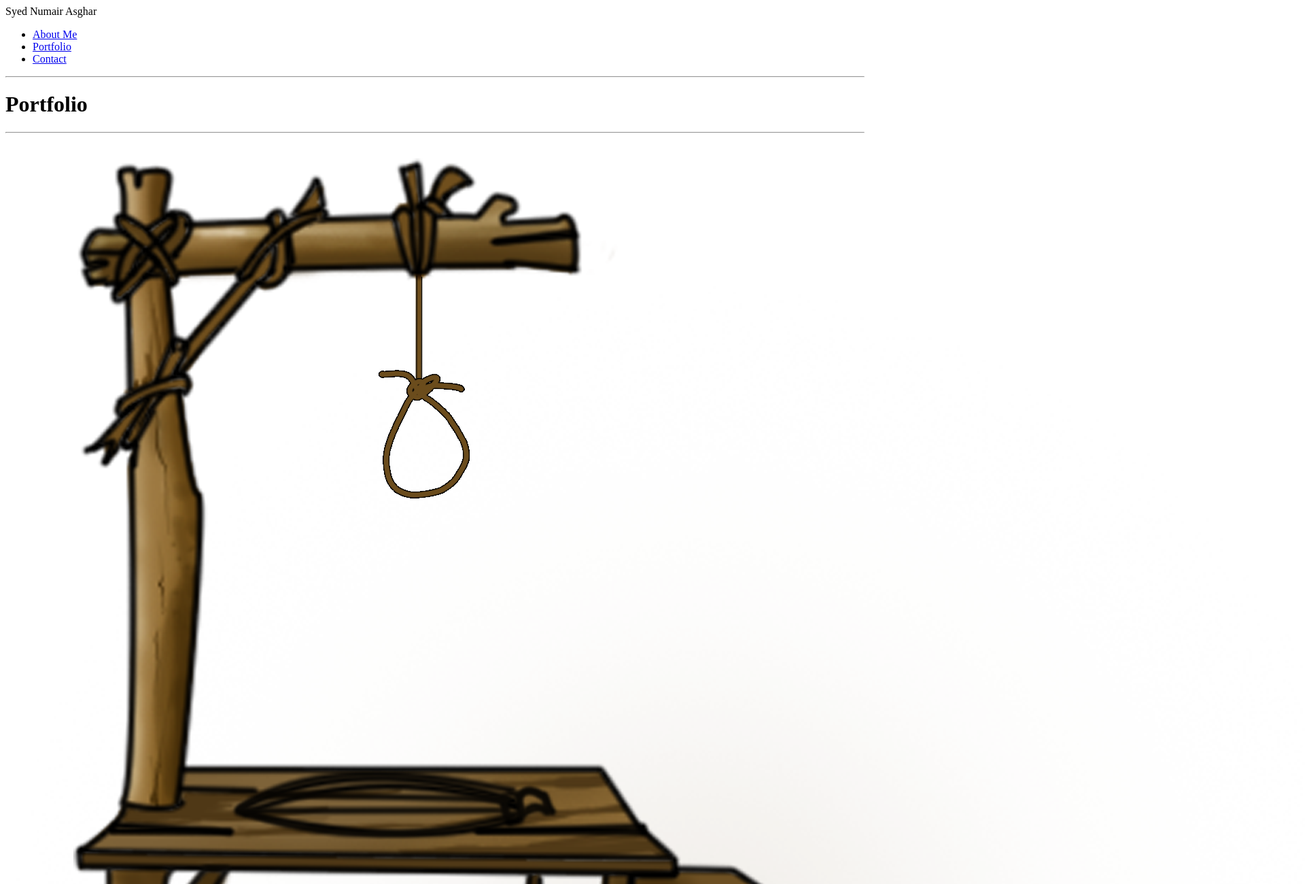
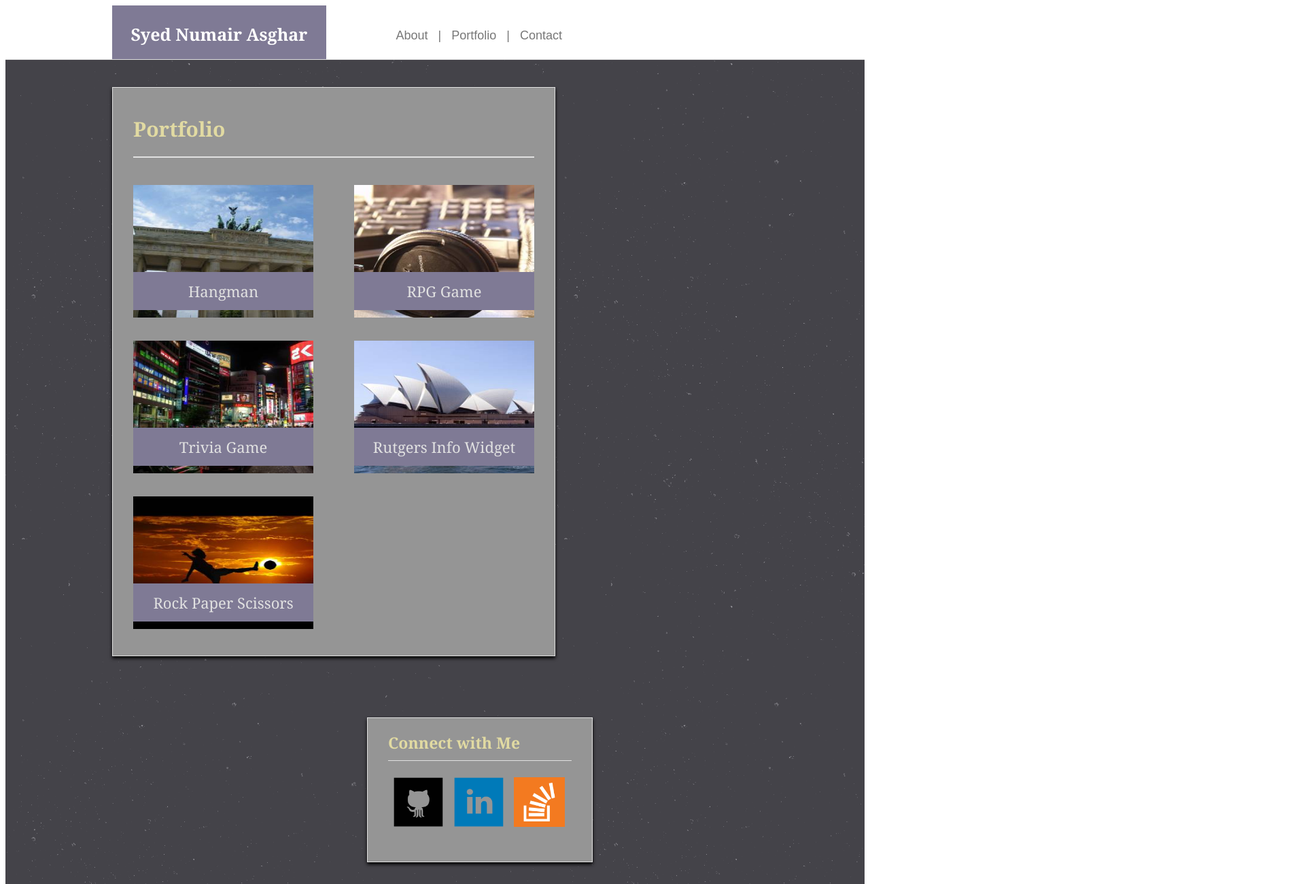
Before and after one commit to nasghar18/Basic-Portfolio, a plain HTML site: page portfolio.html in a window 1280 px wide. Shown: the top 1300 px of the page at 68% size, 1920 px wide, since content can reach past the window. Drawn offline with Linux system fonts and the light colour scheme.

Commit message:
all intial files that should hopefully meet basic project requirements

```diff
--- a/assets/css/reset.css
+++ b/assets/css/reset.css
@@ -0,0 +1,48 @@
+/* http://meyerweb.com/eric/tools/css/reset/
+   v2.0 | 20110126
+   License: none (public domain)
+*/
+
+html, body, div, span, applet, object, iframe,
+h1, h2, h3, h4, h5, h6, p, blockquote, pre,
+a, abbr, acronym, address, big, cite, code,
+del, dfn, em, img, ins, kbd, q, s, samp,
+small, strike, strong, sub, sup, tt, var,
+b, u, i, center,
+dl, dt, dd, ol, ul, li,
+fieldset, form, label, legend,
+table, caption, tbody, tfoot, thead, tr, th, td,
+article, aside, canvas, details, embed,
+figure, figcaption, footer, header, hgroup,
+menu, nav, output, ruby, section, summary,
+time, mark, audio, video {
+	margin: 0;
+	padding: 0;
+	border: 0;
+	font-size: 100%;
+	font: inherit;
+	vertical-align: baseline;
+}
+/* HTML5 display-role reset for older browsers */
+article, aside, details, figcaption, figure,
+footer, header, hgroup, menu, nav, section {
+	display: block;
+}
+body {
+	line-height: 1;
+}
+ol, ul {
+	list-style: none;
+}
+blockquote, q {
+	quotes: none;
+}
+blockquote:before, blockquote:after,
+q:before, q:after {
+	content: '';
+	content: none;
+}
+table {
+	border-collapse: collapse;
+	border-spacing: 0;
+}
--- a/assets/css/style.css
+++ b/assets/css/style.css
@@ -31,7 +31,7 @@ a{
 }
 
 .header{
-	border-bottom: 1px solid /*#8c8b8b*/ #E1E1E1;
+	border-bottom: 1px solid #E1E1E1;
 }
 
 header{
@@ -64,10 +64,6 @@ header{
 
 a.PageLinks{
 	display: inline;
-	/*font-family: "Arial";
-	font-size:12px;
-	padding: 10px;
-	color:#777777;*/
 }
 
 a.PageLinks:hover{
@@ -77,8 +73,6 @@ a.PageLinks:hover{
 
 
 .content{
-	/*margin-top: -22px;
-	padding-top: 0px;*/
 	width:100%;
 	clear:both;
 	min-height: 100%;
@@ -86,7 +80,7 @@ a.PageLinks:hover{
 	background-image: url("../images/stardust.png");
 }
 
-.AboutMe, .Contact{
+.AboutMe, .Contact, .Portfolio{
 	background:#959595;
 	float: left;
 	width: 590px;
@@ -99,17 +93,19 @@ section.AboutMe, section.Contact{
 	padding:0px 30px 0px 30px;
 }
 
-/*#AboutMehr{
-	width:100%;
-}*/
+section.Portfolio{
+	padding:0px 30px 20px 30px;
+	overflow:auto;
+}
 
-#Aboutmeh1, #Contacth1{
+
+#Aboutmeh1, #Contacth1, #portfolioh1{
 	color: #E1DAA2;
 	font-family: "Georgia";
 	font-size:30px;
 	margin:40px 0px 25px 0px;
 	padding: 0px 0px 20px 0px;
-	border-bottom: 2px solid /*#8c8b8b*/ #E1E1E1;
+	border-bottom: 2px solid #E1E1E1;
 }
 
 #selfpic{
@@ -155,9 +151,105 @@ input.submitbutton{
 	background:#95906B;
 }
 
-input.submitbutton:hover {
+input.submitbutton:hover{
 	background: #E1DAA2;
 	color:#55523D;
+}
+
+img{
+	width:265px;
+	height:195px;
+	padding: 15px 0px 15px 0px;
+}
+
+div.hangman{
+	position: relative;
+	float: left;
+}
+
+#hangman{
+	position:absolute;
+	bottom:30px;
+	background:#7F7A95;
+	width:265px;
+	height:30px;
+	font-family:"Georgia";
+	font-size:22px;
+	color:#E1E1E1;
+	text-align: center;
+	padding:13px 0px 13px 0px;
+}
+
+div.rpg{
+	float:right;
+	position:relative;
+}
+
+#rpg{
+	position:absolute;
+	bottom:30px;
+	background:#7F7A95;
+	width:265px;
+	height:30px;
+	font-family:"Georgia";
+	font-size:22px;
+	color:#E1E1E1;
+	text-align: center;
+	padding:13px 0px 13px 0px;
+}
+
+div.trivia{
+	float:left;
+	position:relative;
+}
+
+#trivia{
+	position:absolute;
+	bottom:30px;
+	background:#7F7A95;
+	width:265px;
+	height:30px;
+	font-family:"Georgia";
+	font-size:22px;
+	color:#E1E1E1;
+	text-align: center;
+	padding:13px 0px 13px 0px;
+}
+
+div.rutgers{
+	float:right;
+	position: relative;
+}
+
+#rutgers{
+	position:absolute;
+	bottom:30px;
+	background:#7F7A95;
+	width:265px;
+	height:30px;
+	font-family:"Georgia";
+	font-size:22px;
+	color:#E1E1E1;
+	text-align: center;
+	padding:13px 0px 13px 0px;
+}
+
+div.rps{
+	float:left;
+	position: relative;
+}
+
+#rps{
+	position:absolute;
+	bottom:30px;
+	background:#7F7A95;
+	width:265px;
+	height:30px;
+	font-family:"Georgia";
+	font-size:22px;
+	color:#E1E1E1;
+	text-align: center;
+	padding:13px 0px 13px 0px;
 }
 
 .Connect{
@@ -175,7 +267,7 @@ input.submitbutton:hover {
 	font-size: 23px;
 	margin:0px 0px 0px 0px;
 	padding:20px 0px 10px 0px;
-	border-bottom: 1px solid /*#8c8b8b*/ #E1E1E1;
+	border-bottom: 1px solid #E1E1E1;
 }
 
 aside.Connect{
@@ -189,6 +281,7 @@ nav.connectlinks{
 
 #githubpic, #linkedinpic{
 	width:80px;
+	height:80px;
 	padding: 20px 0px 24px 5px;
 }
 
--- a/portfolio.html
+++ b/portfolio.html
@@ -4,103 +4,108 @@
 	<head>
   		<meta charset="UTF-8">
   		<title>Syed Numair Asghar</title>
-  		<link rel="stylesheet" type="text/css" href="">
+  		<!--<link rel="stylesheet" type="text/css" href="assets/css/reset.css">-->
+  		<link rel="stylesheet" type="text/css" href="assets/css/style.css">
 	</head>
 
 	<body>
 
-		<!--<div class="Header">Syed Numair Asghar</div>-->
+		<div class="header">
 				<header>
 					Syed Numair Asghar
 				</header>
 
-		<div class="NavBar">
+				<section class="NavBar">
 
-			<ul class="PageLinks">
-				<li><a href="index.html">About Me</a></li>
-				<li><a href="portfolio.html">Portfolio</a></li>
-				<li><a href="contact.html">Contact</a></li>
+					<nav class="PageLinks">
+						<a class ="PageLinks" href="index.html">About</a> |
+						<a class="PageLinks" href="portfolio.html">Portfolio</a> |
+						<a class="PageLinks" href="contact.html">Contact</a>
 
-			</ul>
+					</nav>
+
+				</section>
 
 		</div>
 
-		<hr>
+		<div class="content">
 
-		<div class="Portfolio">
+			<section class="Portfolio">
 
-			<h1>Portfolio</h1>
-
-			<hr>
+				<h1 id="portfolioh1">Portfolio</h1>
 
 				<div class="hangman">
 
-				<img id="hangmanpic" src="assets/images/hangman1.png" alt="Hangman">
-				<h2>Hangman</h2>
+					<img id="hangmanpic" src="assets/images/phhangman2.jpg" alt="Hangman">
+
+					<div id="hangman">Hangman</div>
 
 				</div>
 
 				<div class="rpg">
 
-				<img id="rpgpic" src="assets/images/videogame1.jpg" alt="Video Game Controller">
-				<h2>RPG Game</h2>
+					<img id="rpgpic" src="assets/images/phrpg2.jpg" alt="Video Game">
+
+					<div id="rpg">RPG Game</div>
 
 				</div>
 
 				<div class="trivia">
 
-				<img id="triviapic" src="assets/images/triviabulb1.png" alt="Lightbulb">
-				<h2>Trivia Game</h2>
+					<img id="triviapic" src="assets/images/phtrivia2.jpg" alt="Trivia">
+
+					<div id="trivia">Trivia Game</div>
 
 				</div>
 
 				<div class="rutgers">
 
-				<img id="rutgerspic" src="assets/images/scarletknight1.png" alt="Rutgers Logo">
-				<h2>Rutgers Info Widget</h2>
+					<img id="rutgerspic" src="assets/images/phrutgers2.jpg" alt="Rutgers Logo">
+
+					<div id="rutgers">Rutgers Info Widget</div>
 
 				</div>
 
 				<div class="rps">
 
-				<img id="rpspic" src="assets/images/rps1.jpg" alt="The Thing vs Scissorhands">
-				<h2>Rock Paper Scissors</h2>
+					<img id="rpspic" src="assets/images/phrps2.jpg" alt="The Thing vs Scissorhands">
+
+					<div id="rps">Rock Paper Scissors</div>
 
 				</div>
 
-		</div>
+			</section>
 
-		<div class="Connect">
+			<aside class="Connect">
 
-			<h1>Connect with Me</h1>
+				<h1 id="connectheader">Connect with Me</h1>
 
-			<hr>
 
-			<ul class="sociallinks">
-				<li>
+				<nav class="connectlinks">
+
 						<a href="https://github.com/nasghar18">
-						<img src="" alt="GitHub Profile">
+							<img id="githubpic" src="assets/images/githubicon.png" alt="GitHub Profile">
 						</a>
-				</li>
 
-				<li>
 						<a href="https://www.linkedin.com/in/syed-asghar-372a34135?trk=nav_responsive_tab_profile">
-						<img src="" alt="Linkedin Profile">
+							<img id="linkedinpic" src="assets/images/linkedinicon.png" alt="Linkedin Profile">
 						</a>
-				</li>
 
-				<li>
 						<a href="http://stackoverflow.com/users/7356205/captainumerica?tab=profile">
-						<img src="" alt="Stack Overflow Profile">
+							<img id="stackopic" src="assets/images/stackoverflowicon.png" alt="Stack Overflow Profile">
 						</a>
-				</li>
 
-			</ul>
+
+				</nav>
+
+			</aside>
 
 		</div>
 
-		<!--<div class="footer"-->
+		<div class="footer">
+
 			<footer> &copy; Copyright 2017 Syed Numair Asghar </footer>
+		</div>
 
 	</body>
 
```
Also changed, not shown: contact.html (+0 -2 lines), index.html (+0 -4 lines), assets/css/styleedit.css (added), assets/images/phhangman2.jpg (added), assets/images/phrpg2.jpg (added), assets/images/phrps2.jpg (added), assets/images/phrutgers2.jpg (added), assets/images/phtrivia2.jpg (added). Lines whose indentation alone changed are shown as unchanged.
